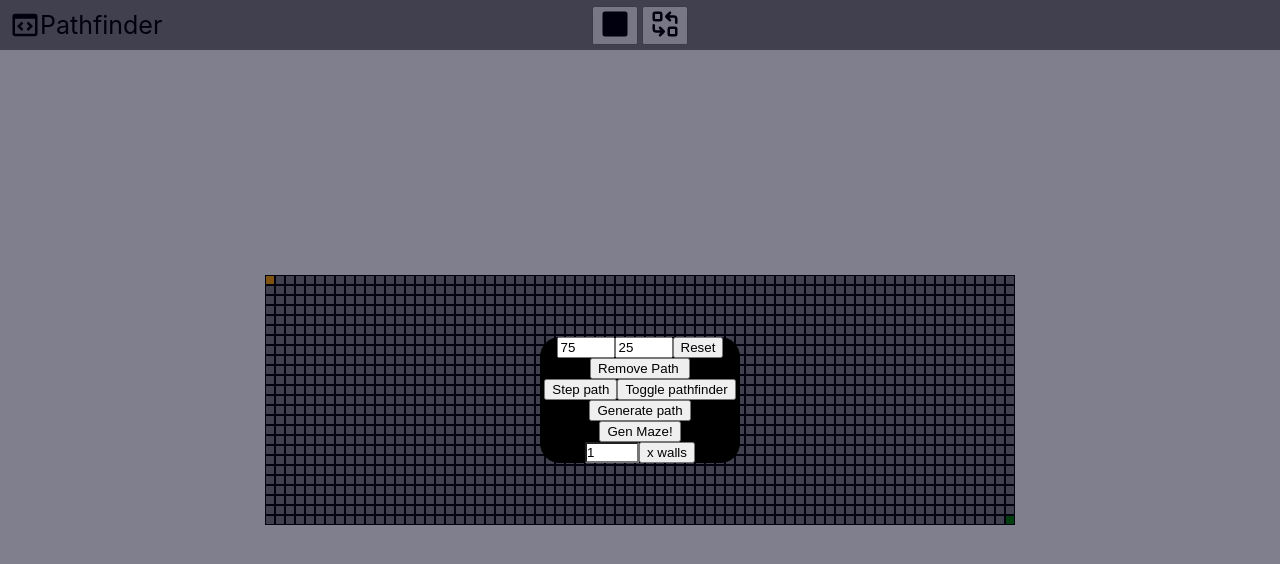
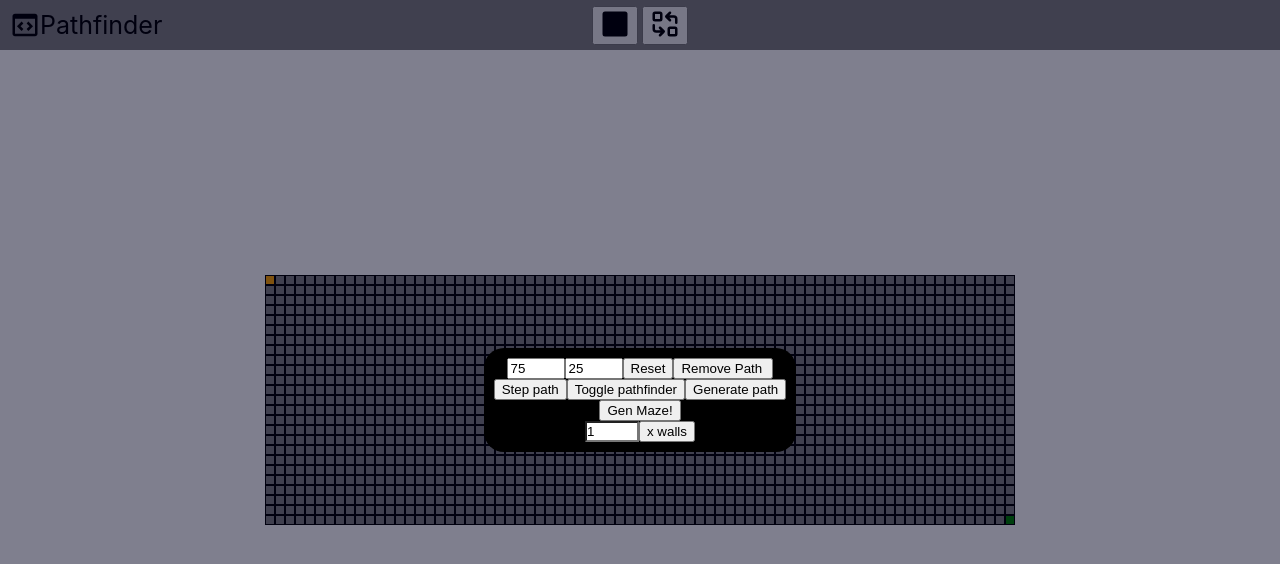
Before and after one commit to peoplestealusernames/pathfinder, a React (Create React App) app: page / in a window 1280 px wide. Both pictures are taken after a click on the button 615 px from the left and 25 px from the top of the page. Shown: the top 564 px of the page. Built offline with nearby package versions, Linux system fonts and the light colour scheme.

Commit message:
Made menus look nicer using padding

```diff
--- a/src/App.tsx
+++ b/src/App.tsx
@@ -121,12 +121,12 @@ function App() {
         <div style={{ color: "red" }}>test</div>
       </Popup >
       <Popup active={ButtonsPopupState} setActive={setButtonsPopupState} >
-        <div style={{ display: "flex", backgroundColor: "black", borderRadius: "20px", width: "200px" }}>
+        <div style={{ display: "flex", backgroundColor: "black", borderRadius: "20px", padding: "10px" }}>
           <Buttons grid={Grid} nav={Nav} canvas={CanvasMang} />
         </div>
       </Popup >
       <Popup active={PlacePopupState} setActive={setPlacePopupState} >
-        <div style={{ display: "flex", backgroundColor: "black", borderRadius: "20px" }}>
+        <div style={{ display: "flex", backgroundColor: "black", borderRadius: "10px", padding: "10px" }}>
           <SelectTile />
         </div>
       </Popup >
```
